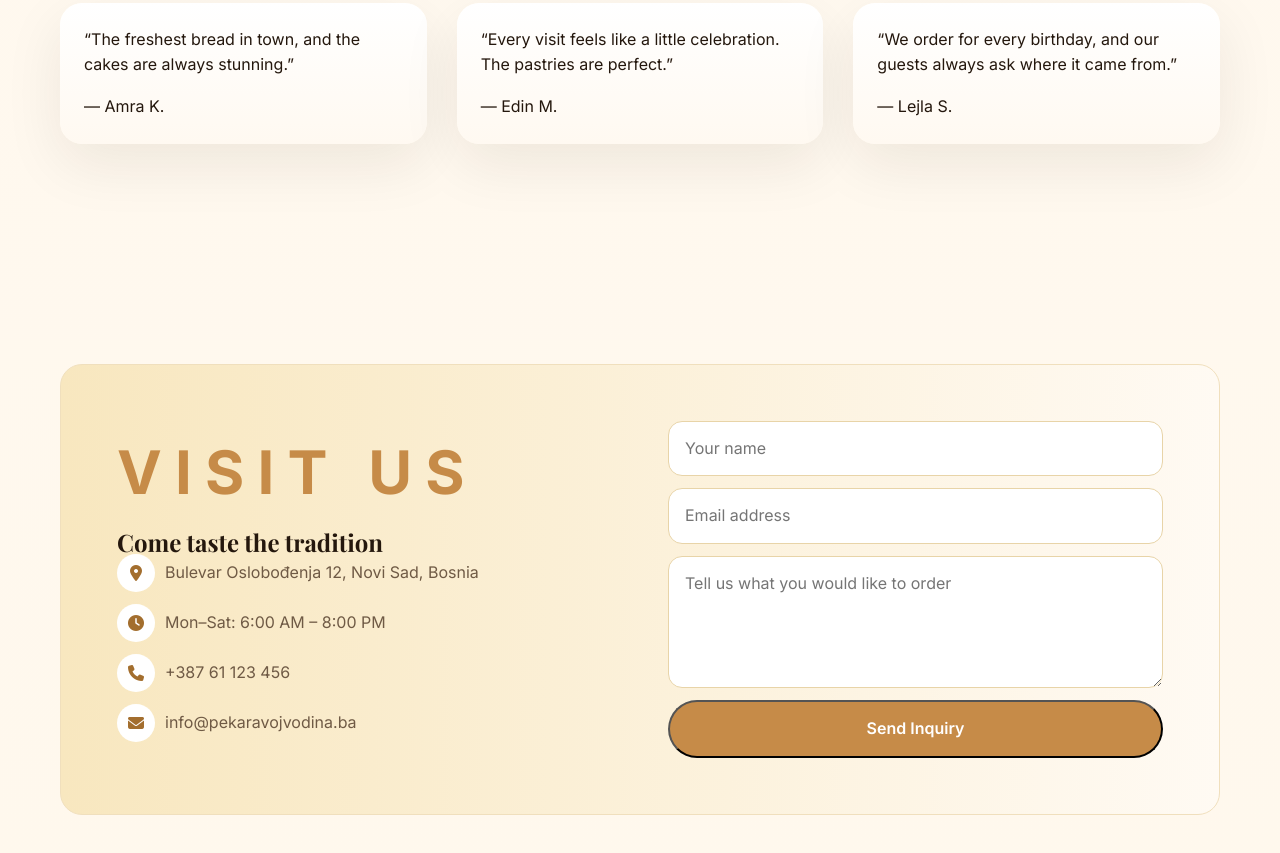
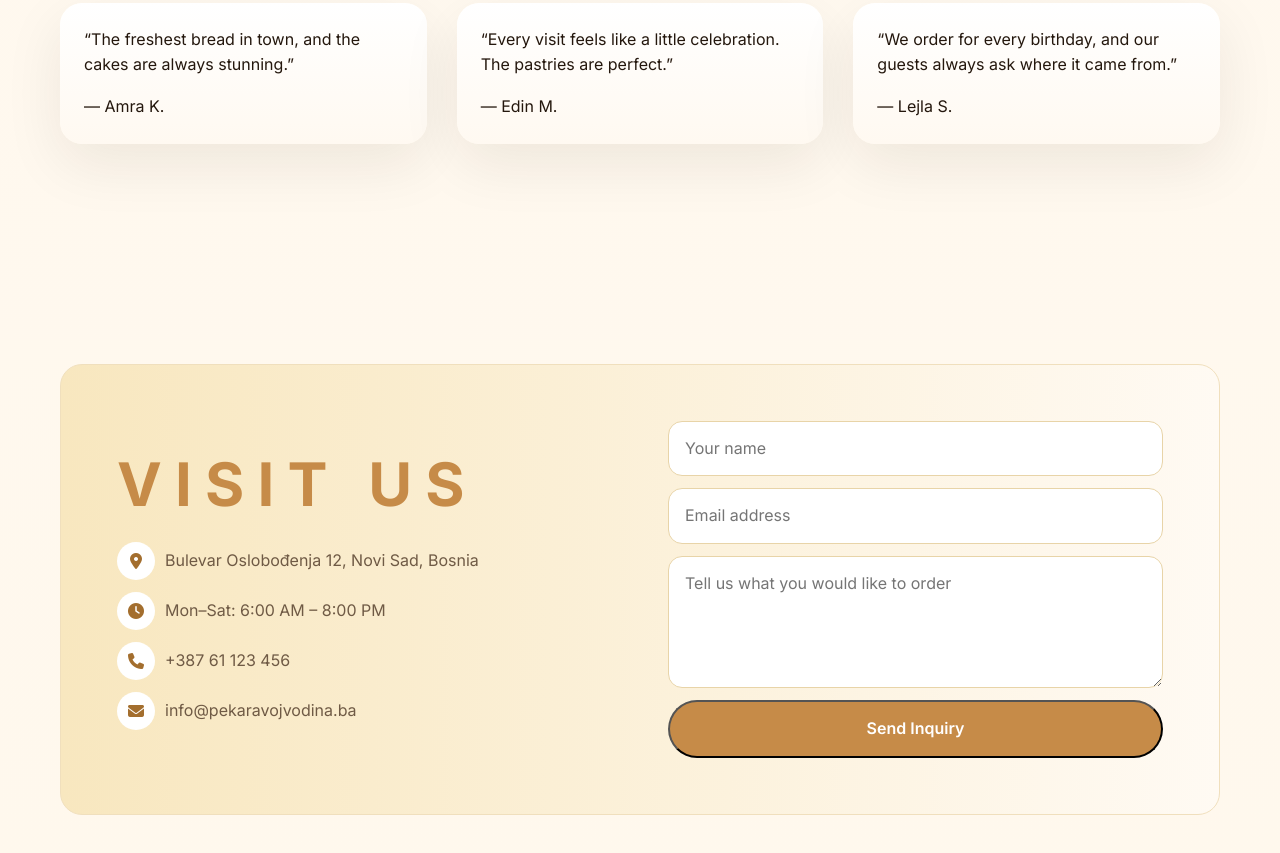
Before and after one commit to diellmorina/Pekara-vojvodina, a plain HTML site: page index.html in a window 1280 px wide. Shown: the part 3629-4482 px from the top of the page. Drawn offline with nearby package versions, Linux system fonts and the light colour scheme.

Commit message:
Add files via upload

```diff
--- a/index.html
+++ b/index.html
@@ -234,7 +234,6 @@
           <div class="container contact-panel reveal">
             <div>
               <p class="eyebrow" data-i18n="contact.eyebrow">Visit us</p>
-              <h2 data-i18n="contact.title">Come taste the tradition</h2>
               <ul>
                 <li><span class="contact-icon"><i class="fa-solid fa-location-dot"></i></span> <span data-i18n="contact.address">Bulevar Oslobođenja 12, Novi Sad, Bosnia</span></li>
                 <li><span class="contact-icon"><i class="fa-solid fa-clock"></i></span> <span data-i18n="contact.hours">Mon–Sat: 6:00 AM – 8:00 PM</span></li>
```
